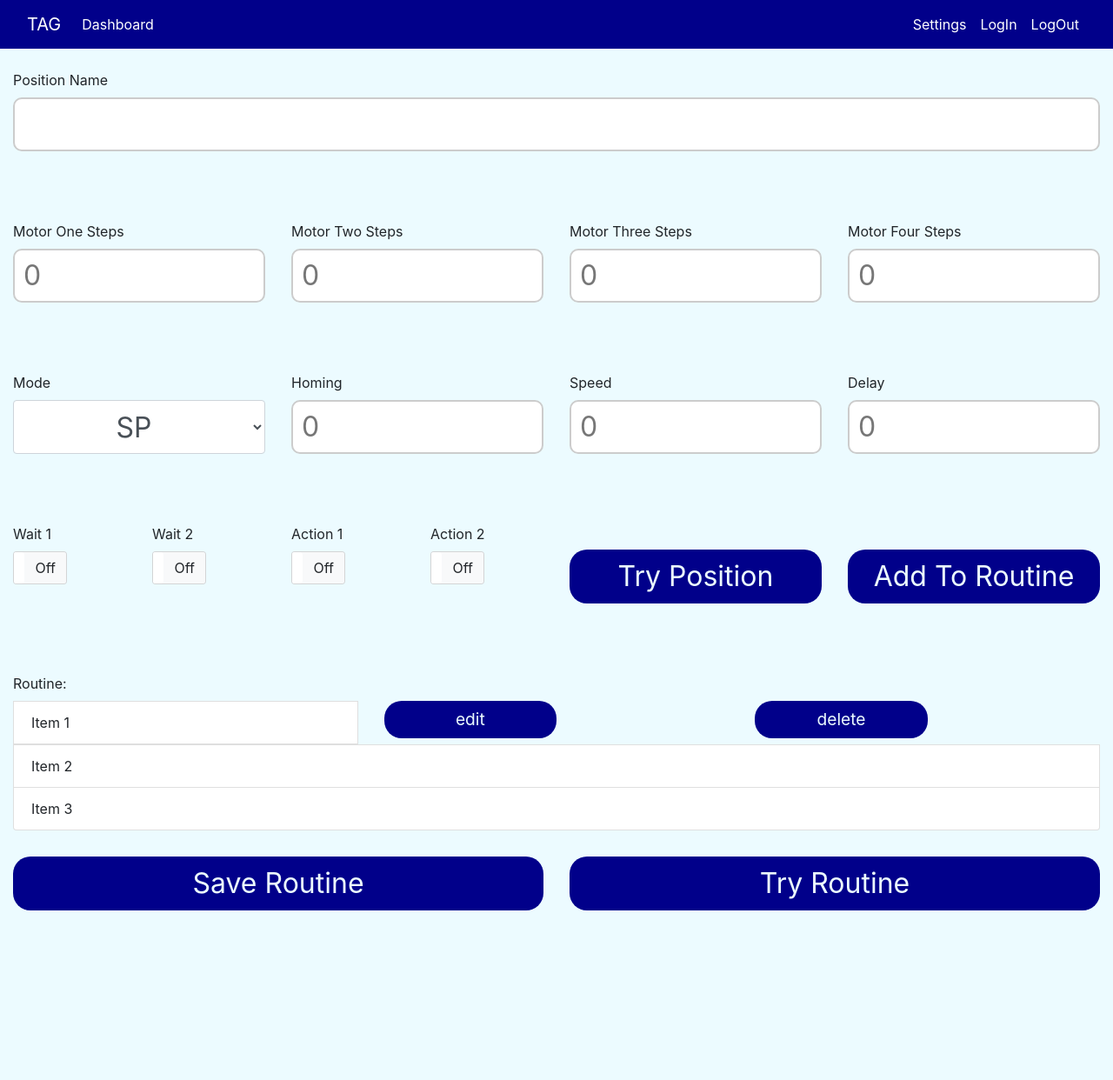
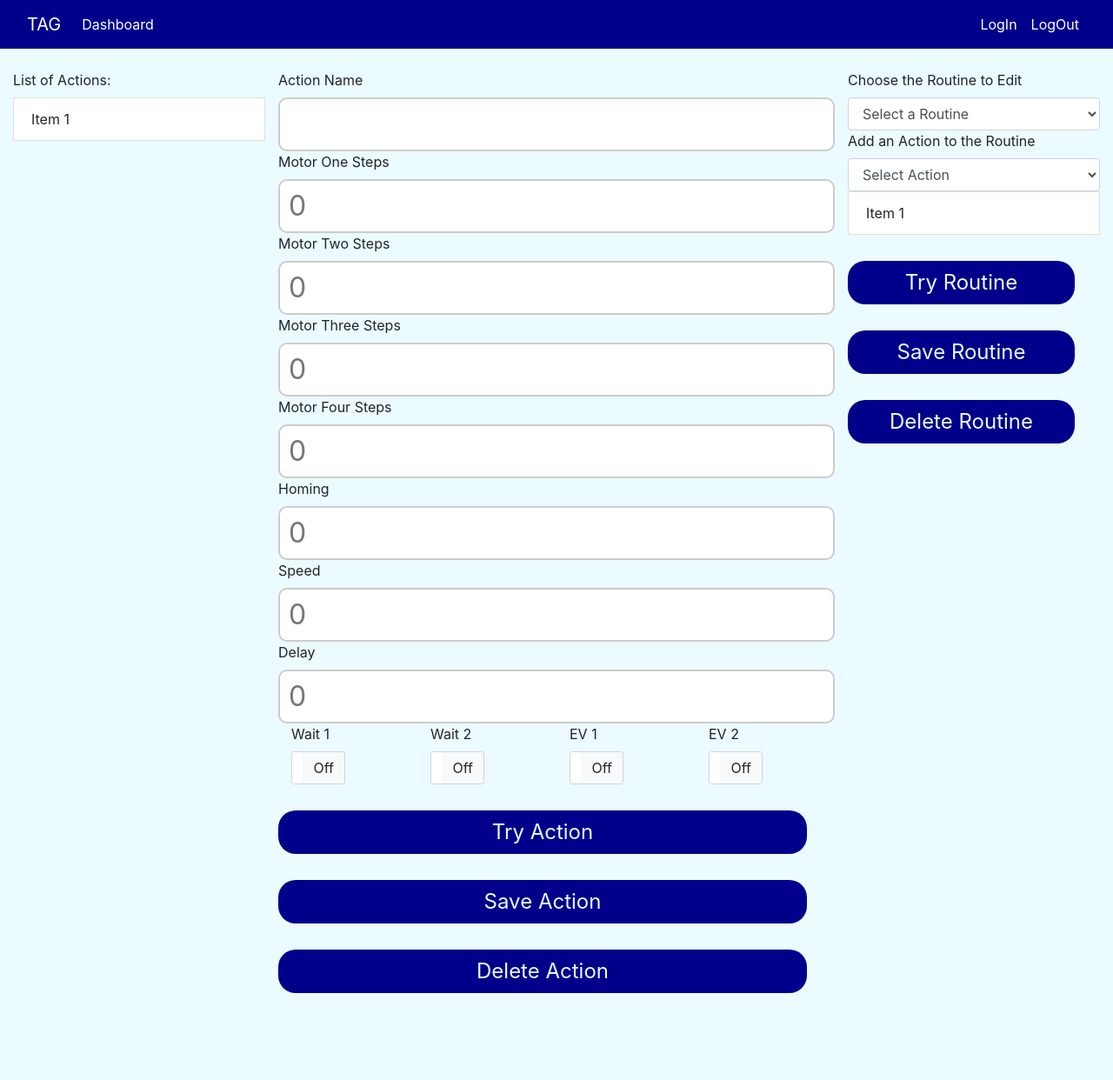
Before and after one commit to RobotDream-lore/Forchinator, a Django app: page /dashboard/ in a window 1280 px wide. Shown: the whole page at 87% size. Before the commit the page ends 1047 px from the top, so only its background shows below. Run offline with Django 3.2, Linux system fonts and the light colour scheme; a user stored in the database is signed in; data that the repository does not hold is empty; some libraries are stand-ins or nearby versions.

Commit message:
dashboard edit

```diff
--- a/Forchinator/templates/assets/js/forkinator.js
+++ b/Forchinator/templates/assets/js/forkinator.js
@@ -1,10 +1,12 @@
 //setup
+fetchRoutineList();
+fetchActionList();
 
 
 function fetchRoutineList()
 {
     $.ajax({
-        url: '/controller/routines/list.json',
+        url: '/dashboard/routines/list.json',
         dataType: 'json',
         type: 'get',
         success: function(data){
@@ -12,14 +14,29 @@ function fetchRoutineList()
             console.log(data);
         },
         complete:function(data){
-
+            console.log("complete: fetchRoutineList");
         }
     });
 }
-function fetchAction(name)
+function fetchRoutine()
 {
+    let _name;
+
+    try{
+        _name = document.getElementById('drop-routines');
+        //console.log(_name.value);
+        _name = _name.value;
+    } catch(e){}
+
+    if(_name === undefined || _name === null)
+    {
+        console.log("name is undefined or null");
+        console.log(_name);
+        return;
+    }
+
     $.ajax({
-        url: '/controller/routines/watch/' + name ,
+        url: '/dashboard/routines/watch/' + _name ,
         dataType: 'json',
         type: 'get',
         success: function(data){
@@ -27,14 +44,27 @@ function fetchAction(name)
             console.log(data);
         },
         complete:function(data){
-
+            console.log("complete: fetchRoutine");
         }
     });
 }
-function saveRoutine(name)
+function saveRoutine()
 {
+    let _name;
+    try{
+        _name = document.getElementById('name');
+        //console.log(_name.value);
+        _name = _name.value;
+    }catch(e){}
+    if(_name === undefined || _name === null)
+    {
+        console.log("name is undefined or null");
+        console.log(_name);
+        return;
+    }
+
     $.ajax({
-        url: '/controller/routines/save/' + name ,
+        url: '/dashboard/routines/save/' + _name ,
         dataType: 'json',
         type: 'get',
         success: function(data){
@@ -42,7 +72,7 @@ function saveRoutine(name)
             console.log(data);
         },
         complete:function(data){
-
+            console.log("complete: saveRoutine");
         }
     });
 }
@@ -50,7 +80,7 @@ function saveRoutine(name)
 function fetchActionList()
 {
     $.ajax({
-        url: '/controller/actions/list.json',
+        url: '/dashboard/actions/list.json',
         dataType: 'json',
         type: 'get',
         success: function(data){
@@ -58,15 +88,28 @@ function fetchActionList()
             console.log(data);
         },
         complete:function(data){
-
+            console.log("complete: fetchActionList");
         }
     });
 }
 
-function fetchAction(name)
+function fetchAction()
 {
+    let _name;
+    try{
+        _name = document.getElementById('name');
+        //console.log(_name.value);
+        _name = _name.value;
+    }catch(e){}
+    if(_name === undefined || _name === null)
+    {
+        console.log("name is undefined or null");
+        console.log(_name);
+        return;
+    }
+
     $.ajax({
-        url: '/controller/actions/watch/' + name,
+        url: '/dashboard/actions/watch/' + _name,
         dataType: 'json',
         type: 'get',
         success: function(data){
@@ -74,22 +117,65 @@ function fetchAction(name)
             console.log(data);
         },
         complete:function(data){
-
+            console.log("complete: fetchAction");
         }
     });
 }
-function saveAction(name)
+function saveAction()
 {
+    let _name;
+    var _action = [];
+    try{
+        _name = document.getElementById('name');
+        console.log(_name.value);
+        _name = _name.value;
+
+
+
+
+        let form = document.getElementById("action-form");
+        for(let i = 0; i <= form.length; i++)
+        {
+            console.log(form[i].id + ": " + form[i].value);
+            let _tmp_name = form[i].id;
+            let _tmp_val = form[i].value;
+
+            _action[_tmp_name] = _tmp_val;
+        }
+
+    }catch(e){}
+
+
+
+
+
+    if(_name === undefined || _name === null)
+    {
+        console.log("name is undefined or null");
+        console.log(_name);
+        return;
+    }
+
+    $.ajaxSetup({
+        beforeSend: function(xhr, settings) {
+            if (!csrfSafeMethod(settings.type) && !this.crossDomain) {
+                xhr.setRequestHeader("X-CSRFToken", csrftoken);
+            }
+        }
+    });
+
     $.ajax({
-        url: '/controller/actions/save/' + name,
+        url: '/dashboard/actions/save',
         dataType: 'json',
-        type: 'get',
+        data: _action,
+        type: 'post',
         success: function(data){
             // Perform operation on return value
             console.log(data);
         },
-        complete:function(data){
-
+        complete:function(){
+            console.log("complete: saveAction");
+            console.log(_action);
         }
     });
 }
--- a/Forchinator/templates/dashboard.html
+++ b/Forchinator/templates/dashboard.html
@@ -32,8 +32,6 @@
                         <li role="presentation" class="nav-item"><a class="nav-link active" href="/dashboard">Dashboard</a></li>
                     </ul>
                     <ul class="nav navbar-nav ml-auto">
-                        <li role="presentation" class="nav-item"><a class="nav-link active" href="/settings">Settings</a></li>
-
                       <li role="presentation" class="nav-item"><a class="nav-link active" href="/login">LogIn</a></li>
                       <li role="presentation" class="nav-item"><a class="nav-link active" href="/logout">LogOut</a></li>
                     </ul>
@@ -41,106 +39,194 @@
             </div>
         </nav>
 
+        <script>
+            function getCookie(name) {
+            var cookieValue = null;
+            if (document.cookie && document.cookie !== '') {
+                var cookies = document.cookie.split(';');
+                for (var i = 0; i < cookies.length; i++) {
+                    var cookie = cookies[i].trim();
+                    // Does this cookie string begin with the name we want?
+                    if (cookie.substring(0, name.length + 1) === (name + '=')) {
+                        cookieValue = decodeURIComponent(cookie.substring(name.length + 1));
+                        break;
+                    }
+                }
+            }
+            return cookieValue;
+        }
+        var csrftoken = getCookie('csrftoken');
+
+
+
+
+        function csrfSafeMethod(method) {
+            // these HTTP methods do not require CSRF protection
+            return (/^(GET|HEAD|OPTIONS|TRACE)$/.test(method));
+        }
+        </script>
 
         <div class="container-fluid" style="margin-top: 80px;">
-            <label for="nome_posizione">Position Name</label>
-            <input type="text" style="width: 100%" id="nome_posizione">
+
+            <div class="row">
+                <div class="col-md-3">
+                    <label for="action--list">List of Actions:</label>
+                    <ul id="actions-list" class="list-group" style="width: 100%;">
+                        <div class="row">
+                            <div class="col">
+                                <li class="list-group-item">Item 1</li>
+                            </div>
+                        </div>
+
+                    </ul>
+                </div>
+
+                <div class="col-md-6">
+                <form id="action-form">
+                    <div class="row">
+                        <label for="name">Action Name</label>
+                        <input type="text" style="width: 100%" id="name">
                     </div>
 
 
-        <div class="container-fluid" style="margin-top: 80px;">
                     <div class="row" >
-                <div class="col">
-                    <label for="motore1">Motor One Steps</label>
-                    <input type="number" min="0" max="10000" value="0" id="motore1" style="width: 100%"></input>
+                            <label for="motor1">Motor One Steps</label>
+                            <input type="number" min="0" max="10000" value="0" id="motor1" style="width: 100%"></input>
                     </div>
 
-                <div class="col">
-                    <label for="motore2">Motor Two Steps</label>
-                    <input type="number" min="0" max="10000" value="0" id="motore2" style="width: 100%"></input>
+                    <div class="row">
+                        <label for="motor2">Motor Two Steps</label>
+                        <input type="number" min="0" max="10000" value="0" id="motor2" style="width: 100%"></input>
                     </div>
 
-                <div class="col">
-                    <label for="motore3">Motor Three Steps</label>
-                    <input type="number" min="0" max="10000" value="0" id="motore3" style="width: 100%"></input>
+                    <div class="row">
+                        <label for="motor3">Motor Three Steps</label>
+                        <input type="number" min="0" max="10000" value="0" id="motor3" style="width: 100%"></input>
                     </div>
 
-                <div class="col">
-                    <label for="motore4">Motor Four Steps</label>
-                    <input type="number" min="0" max="10000" value="0" id="motore4" style="width: 100%"></input>
+                    <div class="row">
+                        <label for="motor4">Motor Four Steps</label>
+                        <input type="number" min="0" max="10000" value="0" id="motor4" style="width: 100%"></input>
                     </div>
 
-            </div>
-        </div>
-
-        <div class="container-fluid" style="margin-top: 80px;">
                     <div class="row">
-                <div class="col">
-                    <label for="mode">Mode</label>
-                    <select id="mode" class="form-control" style="width: 100%; text-align: center; font-size: 2em">
-                        <option id="1" value="SP">SP</option>
-                        <option id="2" value="other">Other</option>
-                    </select>
-                </div>
-
-                <div class="col">
                         <label for="homing">Homing</label>
                         <input type="number" min="0" max="100" value="0" id="homing" style="width: 100%"></input>
                     </div>
 
-                <div class="col">
+                    <div class="row">
                         <label for="speed">Speed</label>
                         <input type="number" min="0" max="100" value="0" id="speed" style="width: 100%"></input>
                     </div>
 
+                    <div class="row">
+                        <label for="startup_delay">Delay</label>
+                        <input type="number" min="0" max="100" value="0" id="startup_delay" style="width: 100%"></input>
+                    </div>
+
+                    <div class="row">
                         <div class="col">
-                    <label for="delay">Delay</label>
-                    <input type="number" min="0" max="100" value="0" id="delay" style="width: 100%"></input>
+                            <div><label for="sensor1_hold" style="vertical-align: top;">Wait 1</label></div>
+                            <input type="checkbox" data-toggle="toggle" id="sensor1_hold">
                         </div>
+
+                        <div class="col">
+                            <div><label for="sensor2_hold" style="vertical-align: top;">Wait 2</label></div>
+                            <input type="checkbox" data-toggle="toggle" id="sensor2_hold">
+                        </div>
+
+                        <div class="col">
+                            <div><label for="ev_succhiare" style="vertical-align: top;">EV 1</label></div>
+                            <input type="checkbox" data-toggle="toggle" id="ev_succhiare">
+                        </div>
+
+                        <div class="col">
+                            <div><label for="ev_girare" style="vertical-align: top;">EV 2</label></div>
+                            <input type="checkbox" data-toggle="toggle" id="ev_girare">
                         </div>
                     </div>
 
-        <div class="container-fluid" style="margin-top: 80px;">
+                </form>
+
+                    <div class="row">
+                        <button id="try-action" class="btn btn-tag" type="button" style="width: 95%; font-size: 1.5em" onclick="fetchAction()">Try Action</button>
+                    </div>
+
+                    <div class="row">
+                        <button id="save-action" class="btn btn-tag" type="button" style="width: 95%; font-size: 1.5em;" onclick="saveAction()">Save Action</button>
+                    </div>
+
+                    <div class="row">
+                        <button id="delete-action" class="btn btn-tag" type="button" style="width: 95%; font-size: 1.5em;">Delete Action</button>
+                    </div>
+
+                </div>
+
+
+
+                <div class="col-md-3">
                     <div class="row">
                         <div class="col">
+                            <label for="drop-routines">Choose  the Routine to Edit</label>
+                            <select id="drop-routines" class="form-control" >
+                                <option id="0">Select a Routine</option>
+                                <option id="1">Routine 1</option>
+
+                            </select>
+                        </div>
+                    </div>
+
                     <div class="row">
                         <div class="col">
-                            <div><label for="wait1" style="vertical-align: top;">Wait 1</label></div>
-                            <input type="checkbox" data-toggle="toggle" id="wait1">
+                            <label for="drop_actions">Add an Action to the Routine</label>
+                            <select id="drop_actions" class="form-control" >
+                                <option id="0">Select Action</option>
+
+                            </select>
+                        </div>
                     </div>
 
+                    <div class="row">
                         <div class="col">
-                            <div><label for="wait2" style="vertical-align: top;">Wait 2</label></div>
-                            <input type="checkbox" data-toggle="toggle" id="wait2">
+                            <ul id="routine" class="list-group" style="width: 100%;">
+                                <div class="row">
+                                    <div class="col">
+                                        <li class="list-group-item">Item 1</li>
+                                    </div>
+                                </div>
+
+                            </ul>
+                        </div>
+                    </div>
+
+                    <div class="row">
+                        <div class="col">
+                            <button id="try-routine" class="btn btn-tag" type="button" style="width: 90%; font-size: 1.5em;" onclick="fetchRoutine()">Try Routine</button>
+                        </div>
+                    </div>
+
+                    <div class="row">
+                        <div class="col">
+                            <button id="save-routine" class="btn btn-tag" type="button" style="width: 90%; font-size: 1.5em;">Save Routine</button>
+                        </div>
+                    </div>
+
+                    <div class="row">
+                        <div class="col">
+                            <button id="delete-routine" class="btn btn-tag" type="button" style="width: 90%; font-size: 1.5em;">Delete Routine</button>
+                        </div>
+                    </div>
                 </div>
             </div>
         </div>
 
 
-                <div class="col">
-                    <div class="row">
-                        <div class="col">
-                            <div><label for="succhiare" style="vertical-align: top;">Action 1</label></div>
-                            <input type="checkbox" data-toggle="toggle" id="succhiare">
-                        </div>
 
-                        <div class="col">
-                            <div><label for="girare" style="vertical-align: top;">Action 2</label></div>
-                            <input type="checkbox" data-toggle="toggle" id="girare">
-                        </div>
-                    </div>
-                </div>
 
-                <div class="col">
-                    <button id="try" class="btn btn-tag" type="button" style="width: 100%; font-size: 2em">Try Position</button>
-                </div>
 
-                <div class="col">
-                    <button id="add" class="btn btn-tag" type="button" style="width: 100%; font-size: 2em;">Add To Routine</button>
-                </div>
-            </div>
 
-        </div>
+
+
 
         <script>
             $( function() {
@@ -149,41 +235,12 @@
             } );
         </script>
 
-        <div class="container-fluid" style="margin-top: 80px;">
-            <div class="row">
-                <div class="col">
-                    <label for="routine">Routine:</label>
-                    <ul id="routine" class="list-group" style="width: 100%;">
-                        <div class="row">
-                            <div class="col">
-                                <li class="list-group-item">Item 1</li>
-                            </div>
 
-                            <div class="col">
-                                <button id="edit" class="btn btn-tag" type="button" style="width: 50%; font-size: 1.2em; margin-top: 0;">edit</button>
-                            </div>
 
-                            <div class="col">
-                                <button id="delete" class="btn btn-tag" type="button" style="width: 50%; font-size: 1.2em; margin-top: 0;">delete</button>
-                            </div>
-                        </div>
-
-                        <li class="list-group-item">Item 2</li>
-                        <li class="list-group-item">Item 3</li>
-                    </ul>
-                </div>
-            </div>
-        </div>
 
         <div class="container-fluid" style="margin-bottom: 100px;">
             <div class="row">
-                <div class="col">
-                    <button id="save" class="btn btn-tag" type="button" style="width: 100%; font-size: 2em;">Save Routine</button>
-                </div>
 
-                <div class="col">
-                    <button id="try-routine" class="btn btn-tag" type="button" style="width: 100%; font-size: 2em;">Try Routine</button>
-                </div>
             </div>
         </div>
 
--- a/Forchinator/templates/index.html
+++ b/Forchinator/templates/index.html
@@ -24,8 +24,6 @@
                         <li role="presentation" class="nav-item"><a class="nav-link active" href="/dashboard">Dashboard</a></li>
                     </ul>
                     <ul class="nav navbar-nav ml-auto">
-                        <li role="presentation" class="nav-item"><a class="nav-link active" href="/settings">Settings</a></li>
-
                       <li role="presentation" class="nav-item"><a class="nav-link active" href="/login">LogIn</a></li>
                       <li role="presentation" class="nav-item"><a class="nav-link active" href="/logout">LogOut</a></li>
                     </ul>
```
Also changed, not shown: 2 other files. Lines whose indentation alone changed are shown as unchanged.
